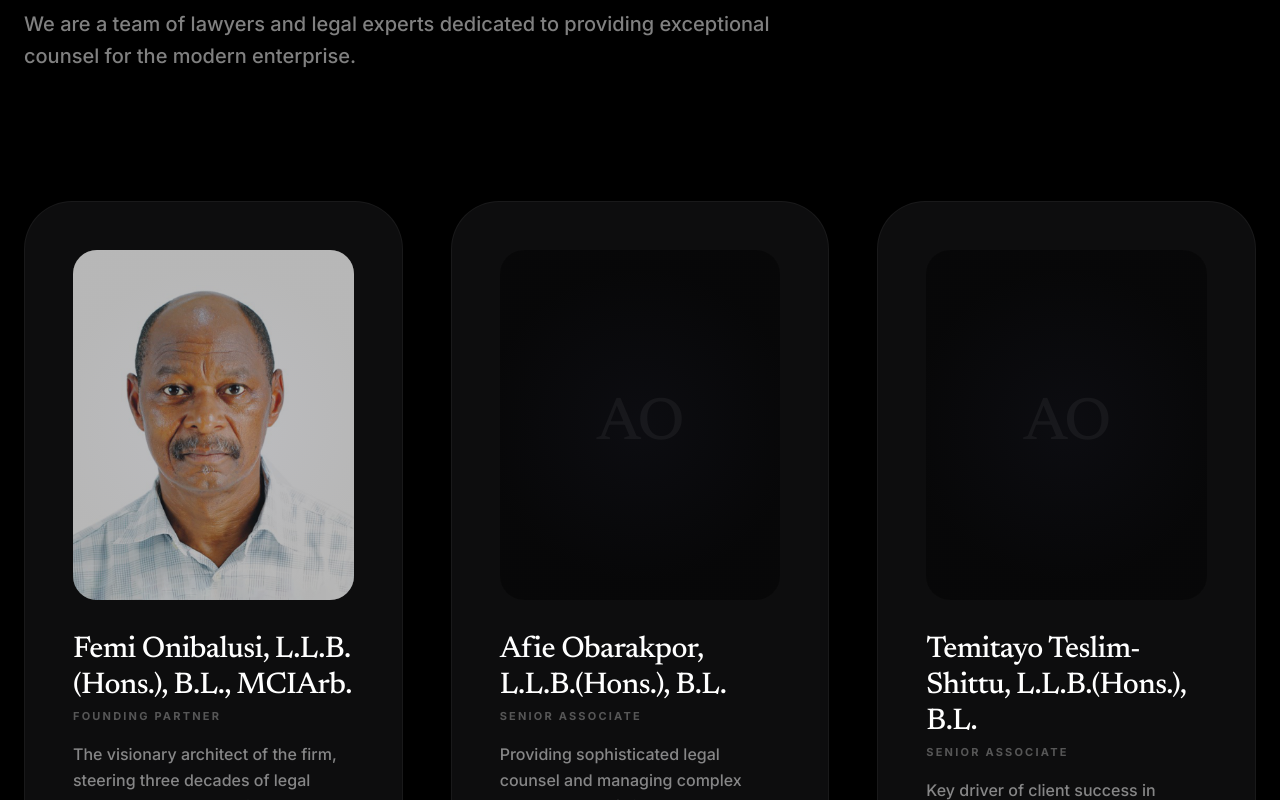
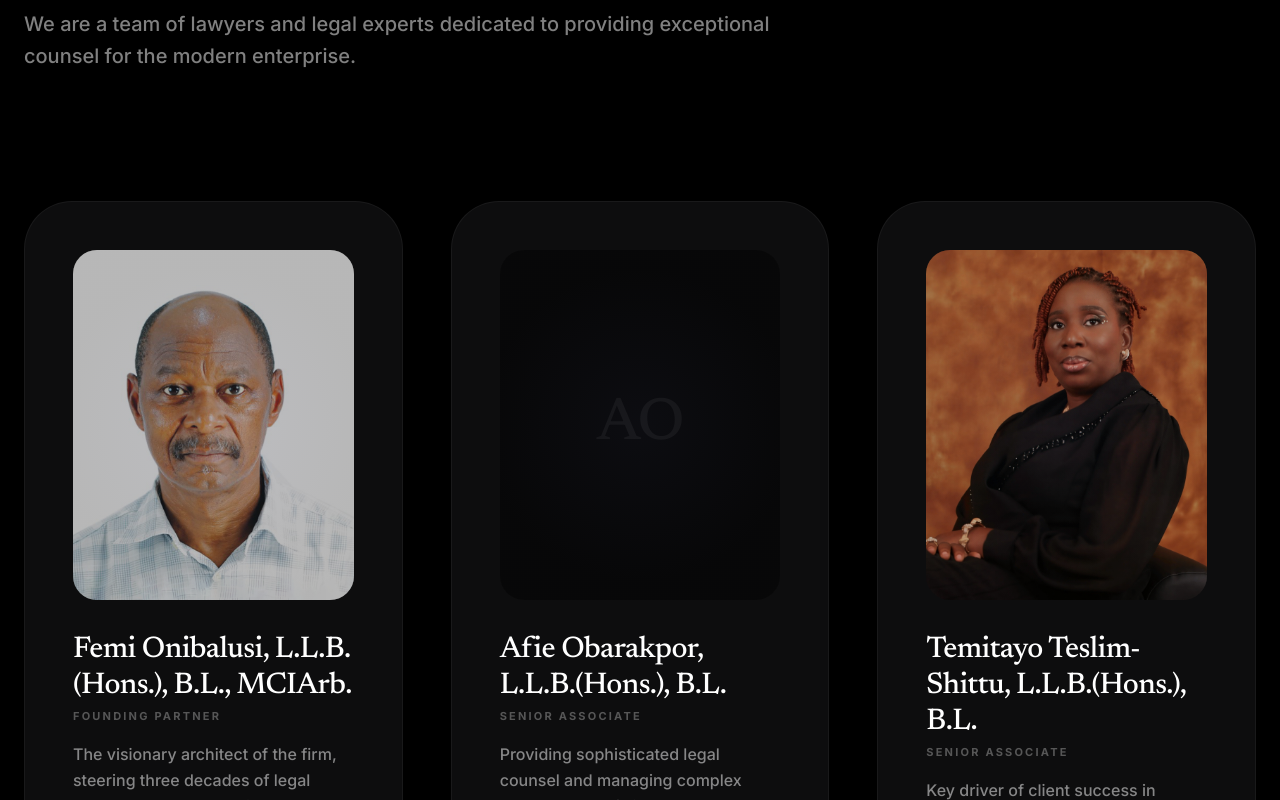
Before and after one commit to sherifferuks/adebolaonibalusi, a Next.js app: page /team in a window 1280 px wide. Shown: the part 477-1277 px from the top of the page. Built offline with nearby package versions, Linux system fonts and the light colour scheme.

Commit message:
Integrated Temitayo Teslim-Shittu photo on team page

```diff
--- a/src/app/team/page.tsx
+++ b/src/app/team/page.tsx
@@ -22,7 +22,7 @@ const teamMembers = [
         name: 'Temitayo Teslim-Shittu, L.L.B.(Hons.), B.L.',
         role: 'Senior Associate',
         description: 'Key driver of client success in commercial dispute resolution and corporate governance.',
-        image: null
+        image: '/team/temitayo.jpg'
     },
     {
         name: 'Kemi Onibalusi, L.L.B.(Hons.), B.L., MSc (Hons.)',
```
